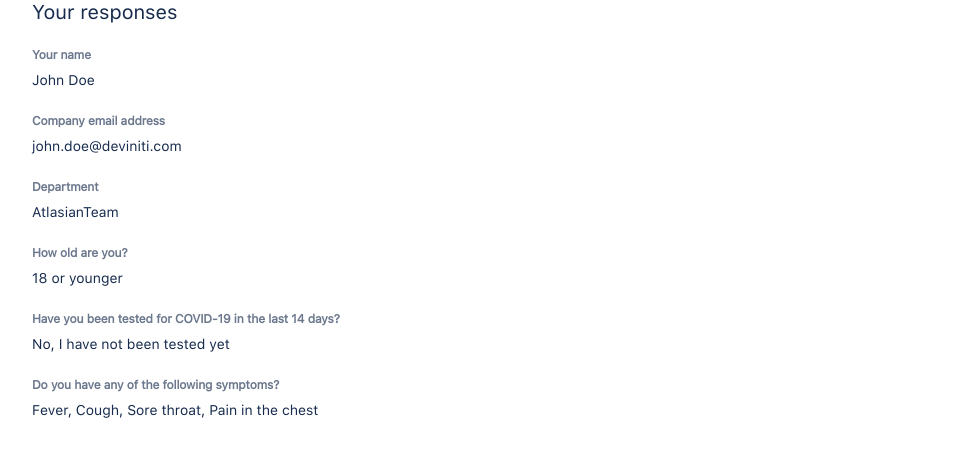
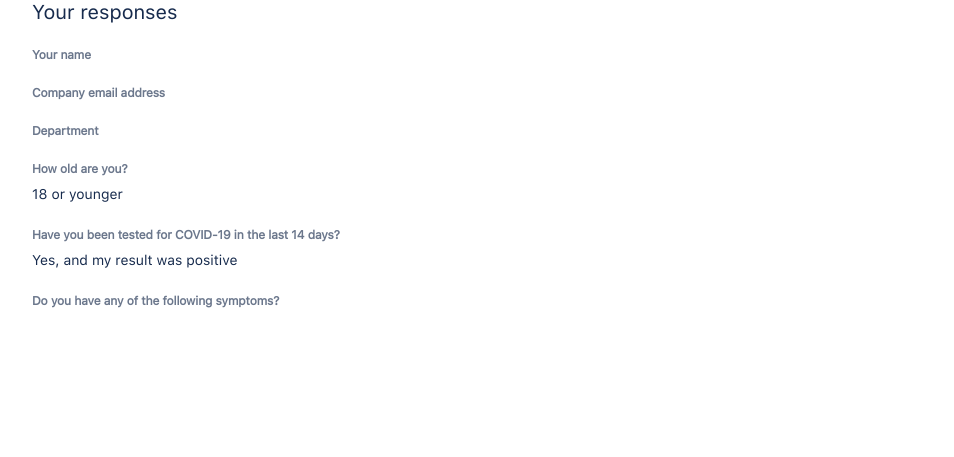
Before and after one commit to sonya0504/covid-19_self_Assessment_form, a React (Create React App) app in the folder self_assessment_form/: page /confirmation in a window 1280 px wide. Shown: the part 239-696 px from the top of the page, without its empty margins (160-1114 px from the left). Built offline with nearby package versions, Linux system fonts and the light colour scheme.

Commit message:
rename files, added context, sent data co confirm view

```diff
--- a/self_assessment_form/package.json
+++ b/self_assessment_form/package.json
@@ -13,6 +13,7 @@
     "@fortawesome/fontawesome-svg-core": "^1.2.34",
     "@fortawesome/free-solid-svg-icons": "^5.15.2",
     "@fortawesome/react-fontawesome": "^0.1.14",
+    "@react-navigation/native": "^5.9.3",
     "@testing-library/jest-dom": "^5.11.9",
     "@testing-library/react": "^11.2.5",
     "@testing-library/user-event": "^12.7.1",
--- a/self_assessment_form/src/components/ResponseSection.js
+++ b/self_assessment_form/src/components/ResponseSection.js
@@ -1,5 +1,6 @@
-import React from 'react';
+import React, { useContext } from 'react';
 import styled from 'styled-components';
+import AppContext from '../context';
 import Title from './Title';
 import Response from './Response';
 
@@ -7,32 +8,32 @@ const responseData = [
     {
         id: 1,
         question: 'Your name',
-        answer: 'John Doe',
+        answer: '',
     },
     {
         id: 2,
         question: 'Company email address',
-        answer: 'john.doe@deviniti.com',
+        answer: '',
     },
     {
         id: 3,
         question: 'Department',
-        answer: 'AtlasianTeam',
+        answer: '',
     },
     {
         id: 4,
         question: 'How old are you?',
-        answer: '18 or younger',
+        answer: '',
     },
     {
         id: 5,
         question: 'Have you been tested for COVID‑19 in the last 14 days?',
-        answer: 'No, I have not been tested yet',
+        answer: '',
     },
     {
         id: 6,
         question: 'Do you have any of the following symptoms?',
-        answer: 'Fever, Cough, Sore throat, Pain in the chest',
+        answer: '',
     }
 ]
 
@@ -45,17 +46,22 @@ const ResponsesWrapper = styled.div`
 `;
 
 const ResponseSection = () => {
+
+    const responses = useContext(AppContext).responsesData;
+
+    Object.keys(responses).map(function(key, index) {
+        responseData[index].answer = responses[key];
+        return;
+        })
+
     return (
-        <ResponsesWrapper>
-            <Title>Your responses</Title>
-        {
-            responseData.map(res => {
-                return (
-                    <Response question={res.question} answer={res.answer} key={res.id} />
-                )
-            })
-        }
-        </ResponsesWrapper>
+            <ResponsesWrapper>
+                <Title>Your responses</Title>
+                    {responseData.map(res => {
+                        return <Response question={res.question} answer={res.answer} key={res.id} />
+                    })}
+                </ResponsesWrapper>
+
     );
 }
 
--- a/self_assessment_form/src/components/Symptoms.js
+++ b/self_assessment_form/src/components/Symptoms.js
@@ -1,5 +1,4 @@
 import React, { useState, useEffect } from 'react';
-import ChooseSection from './ChooseSection';
 import Checkbox from '@atlaskit/checkbox';
 import axios from 'axios';
 
--- a/self_assessment_form/src/components/SymptomsForm.js
+++ b/self_assessment_form/src/components/SymptomsForm.js
@@ -1,4 +1,5 @@
 import React, { Fragment } from 'react';
+import styled from 'styled-components';
 import Title from './Title.js';
 import TextInfo from './TextInfo';
 import Form, {
@@ -9,12 +10,26 @@ import Form, {
 } from '@atlaskit/form';
 import Button from '@atlaskit/button';
 import TextField from '@atlaskit/textfield';
-import AgeTypes from './AgeTypes';
-import Tests from './Tests';
+import Years from './Years';
+import Test from './Test';
 import Symptoms from './Symptoms';
 import AppContext from '../context';
 
+const RadioWrapper = styled.div`
+  margin-top: 24px;
+`;
+
 const SymptomsForm = () => {
+
+  const validate = (value) => {
+    if (!value) {
+      return;
+    }
+
+    if (value.length < 2) {
+      return 'TOO_SHORT';
+    }
+  };
 
   return (
     <AppContext.Consumer>
@@ -26,15 +41,14 @@ const SymptomsForm = () => {
                   name="username"
                   defaultValue=""
                   label="Your name"
+                  validate={validate}
                   >
                     {({ fieldProps, error }) => (
                       <Fragment>
                         <TextField {...fieldProps} />
-                        {error && (
                           <ErrorMessage>
                             Please enter your name.
                           </ErrorMessage>
-                        )}
                       </Fragment>
                       )}
                 </Field>
@@ -43,6 +57,7 @@ const SymptomsForm = () => {
                   name="email"
                   defaultValue=""
                   label="Company email address"
+                  validate={validate}
                 >
                   {({ fieldProps, error }) => (
                       <Fragment>
@@ -60,6 +75,7 @@ const SymptomsForm = () => {
                   name="department"
                   defaultValue=""
                   label="Department"
+                  validate={validate}
                 >
                   {({ fieldProps, error }) => (
                       <Fragment>
@@ -73,17 +89,21 @@ const SymptomsForm = () => {
                       )}
                 </Field>
 
-                <Field name='ageTypes' label="How old are you?" isRequired>
+                <RadioWrapper>
+                  <Field name='years' label="How old are you?" isRequired>
                     {({ fieldProps }) => (
-                    <AgeTypes {...fieldProps} onChangeHandler={(event) => context.responsesData.ageTypes = event.target.value} />
+                      <Years {...fieldProps} onChangeHandler={(event) => context.responsesData.years = event.target.value} />
                     )}
                   </Field>
+                </RadioWrapper>
 
-                <Field name='tests' label="Have you been tested for COVID‑19 in the last 14 days?" isRequired>
+                <RadioWrapper>
+                  <Field name='test' label="Have you been tested for COVID‑19 in the last 14 days?" isRequired>
                     {({ fieldProps }) => (
-                    <Tests {...fieldProps} onChangeHandler={(event) => context.responsesData.tests = event.target.value} />
+                      <Test {...fieldProps} onChangeHandler={(event) => context.responsesData.test = event.target.value} />
                     )}
                   </Field>
+                </RadioWrapper>
 
                 <Title className='mt'>COVID-19 symptoms</Title>
                 <TextInfo>Please reflect on any disturbing symptoms you’re experiencing now or have been in the last 14 days.</TextInfo>
--- a/self_assessment_form/src/components/Tests.js
+++ b/self_assessment_form/src/components/Test.js
@@ -1,6 +1,5 @@
 import React, { useState, useCallback } from 'react';
 import { Radio } from '@atlaskit/radio';
-import ChooseSection from './ChooseSection';
 
 const tests = [
   {
@@ -29,7 +28,7 @@ const tests = [
   },
 ];
 
-const Tests = ({ onChangeHandler }) => {
+const Test = ({ onChangeHandler }) => {
 
   const [testValue, setTestValue] = useState('positive');
 
@@ -58,4 +57,4 @@ const Tests = ({ onChangeHandler }) => {
   )
 }
 
-export default Tests;
+export default Test;
--- a/self_assessment_form/src/components/AgeTypes.js
+++ b/self_assessment_form/src/components/Years.js
@@ -28,7 +28,7 @@ const ageTypes = [
   },
 ];
 
-const AgeTypes = ({ onChangeHandler }) => {
+const Years = ({ onChangeHandler }) => {
 
   const [ageValue, setAgeValue] = useState('young');
 
@@ -56,4 +56,4 @@ const onChangeAge = useCallback(
   );
 }
 
-export default AgeTypes;
+export default Years;
--- a/self_assessment_form/src/views/ConfirmationView/ConfirmationView.js
+++ b/self_assessment_form/src/views/ConfirmationView/ConfirmationView.js
@@ -1,7 +1,6 @@
 import React from 'react';
 import SectionMessage from '../../components/SectionMessage';
 import ResponseSection from '../../components/ResponseSection';
-import { useParams } from 'react-router';
 
 const confirmationMessage = {
     id: 1,
--- a/self_assessment_form/src/views/Root/Root.js
+++ b/self_assessment_form/src/views/Root/Root.js
@@ -1,7 +1,7 @@
-import React from 'react';
+import React, { useState } from 'react';
 import AppContext from '../../context';
 import './App.css';
-import { BrowserRouter, Route, Switch, useHistory } from 'react-router-dom';
+import { BrowserRouter, Route, Switch } from 'react-router-dom';
 import FormView from '../FormView/FormView';
 import ConfirmationView from '../ConfirmationView/ConfirmationView';
 import Header from '../../components/Header';
@@ -11,37 +11,34 @@ const Container = styled.div`
     display: flex;
     flex-direction: column;
     align-items: center;
+    margin-bottom: 20px;
 `;
 
 const Root = () => {
-    // not working
-    const history = useHistory();
-    const navigateTo = () => history.push('/confirmation');
 
     const responsesData = {
             name: '',
             email: '',
             department: '',
+            years: '18 or younger',
+            test: 'Yes, and my result was positive',
             symptoms: [],
-            ageTypes: '18 or younger',
-            tests: 'Yes, and my result was positive'
         }
 
-    const addConfirm = (data, e) => {
+    const [state, setState] = useState(responsesData);
 
+    const addConfirm = (data) => {
         data.symptoms = responsesData.symptoms;
-        data.ageTypes = responsesData.ageTypes;
-        data.tests = responsesData.tests;
+        data.years = responsesData.years;
+        data.test = responsesData.test;
+        setState(data);
+        console.log('state', state);
 
-        history.push({
-            pathname: '/confirmation',
-            data: { data }
-          })
     }
 
     const contextElement = {
         addConfirm: addConfirm,
-        responsesData: responsesData,
+        responsesData: state,
     }
 
     return (
```
Also changed, not shown: 1 other file (tests, documents, lock files or other folders). Lines whose indentation alone changed are shown as unchanged.
